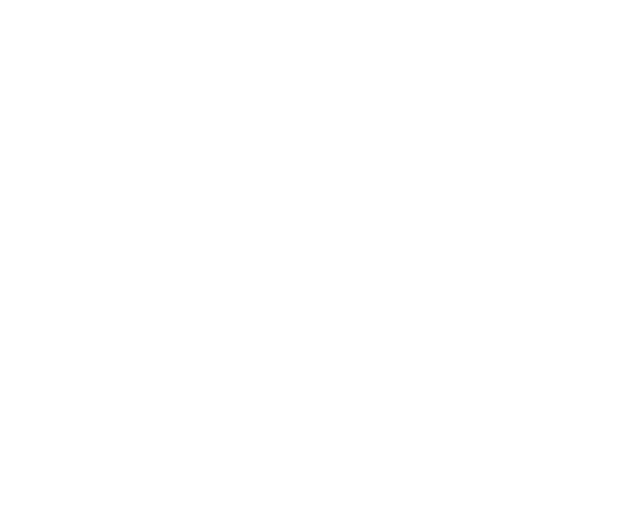
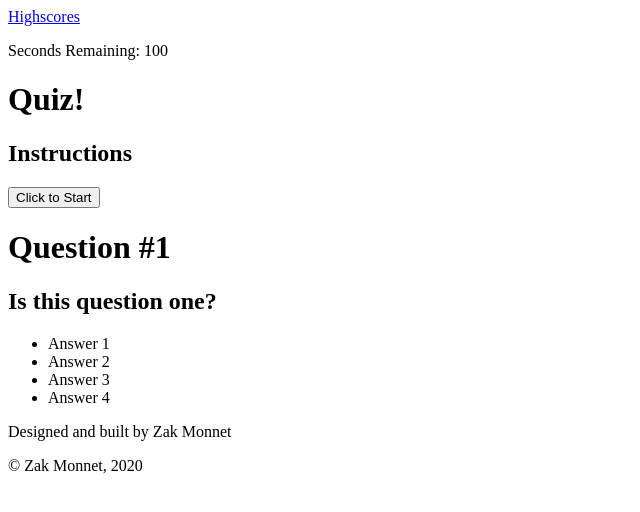
Before and after one commit to outoftune266/04-Code-Quiz, a plain HTML site: page index.html in a window 1280 px wide. Shown: the whole page, without its empty margins (0-640 px from the left). Drawn offline with Linux system fonts and the light colour scheme.

Commit message:
added intial content, no styling, to html

```diff
--- a/index.html
+++ b/index.html
@@ -4,10 +4,41 @@
     <meta charset="UTF-8">
     <meta name="viewport" content="width=device-width, initial-scale=1.0">
     <title>Quiz</title>
-    <link href="script.js" rel="stylesheet">
+    <link href="style.css" rel="stylesheet">
 </head>
 <body>
+    <!--navbar to contain timer and high score link-->
+    <head>
+        <a href="*">Highscores</a>
+        <div class="time">
+            <p>Seconds Remaining: <span class="timerValue">100</span></p>
+        </div>
+    </head>
 
+    <!--Quiz window-->
+    <main>
+        <div class="startScreen">
+            <h1>Quiz!</h1>
+            <h2>Instructions</h2>
+            <button>Click to Start</button>
+        </div>
+
+        <div class="question">
+            <h1>Question #<span class="questionNumber">1</span></h1>
+            <h2>Is this question one?</h2>
+            <ul>
+                <li>Answer 1</li>
+                <li>Answer 2</li>
+                <li>Answer 3</li>
+                <li>Answer 4</li>
+            </ul>
+        </div>
+    </main>
+
+    <footer>
+        <p>Designed and built by Zak Monnet</p>
+        <p>&#169 Zak Monnet, 2020</p>
+    </footer>
     <script src="script.js"></script>
 </body>
 </html>
--- a/script.js
+++ b/script.js
@@ -0,0 +1,8 @@
+let questions = [
+    q:
+    a1
+    a2
+    a3
+    a4
+
+]
```
